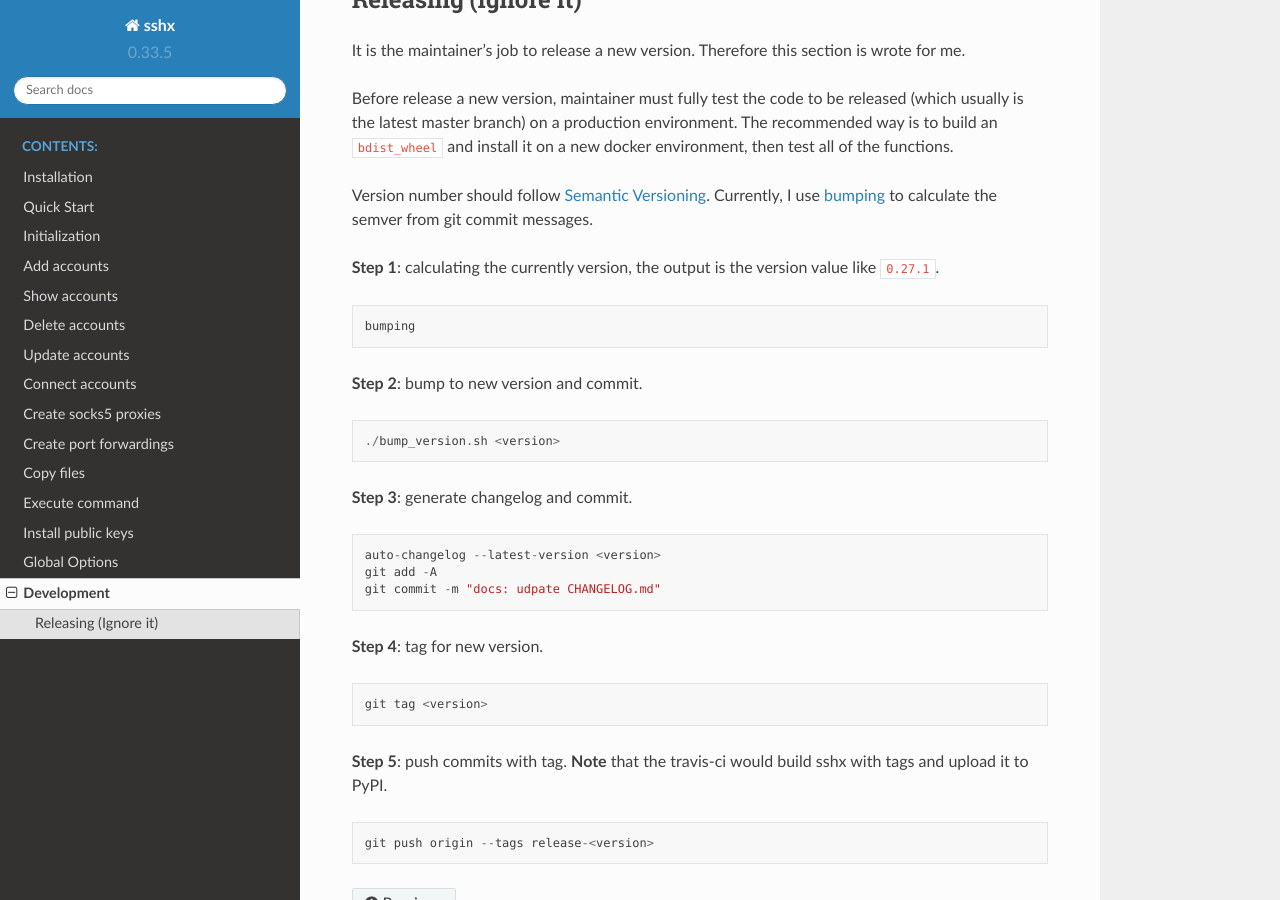
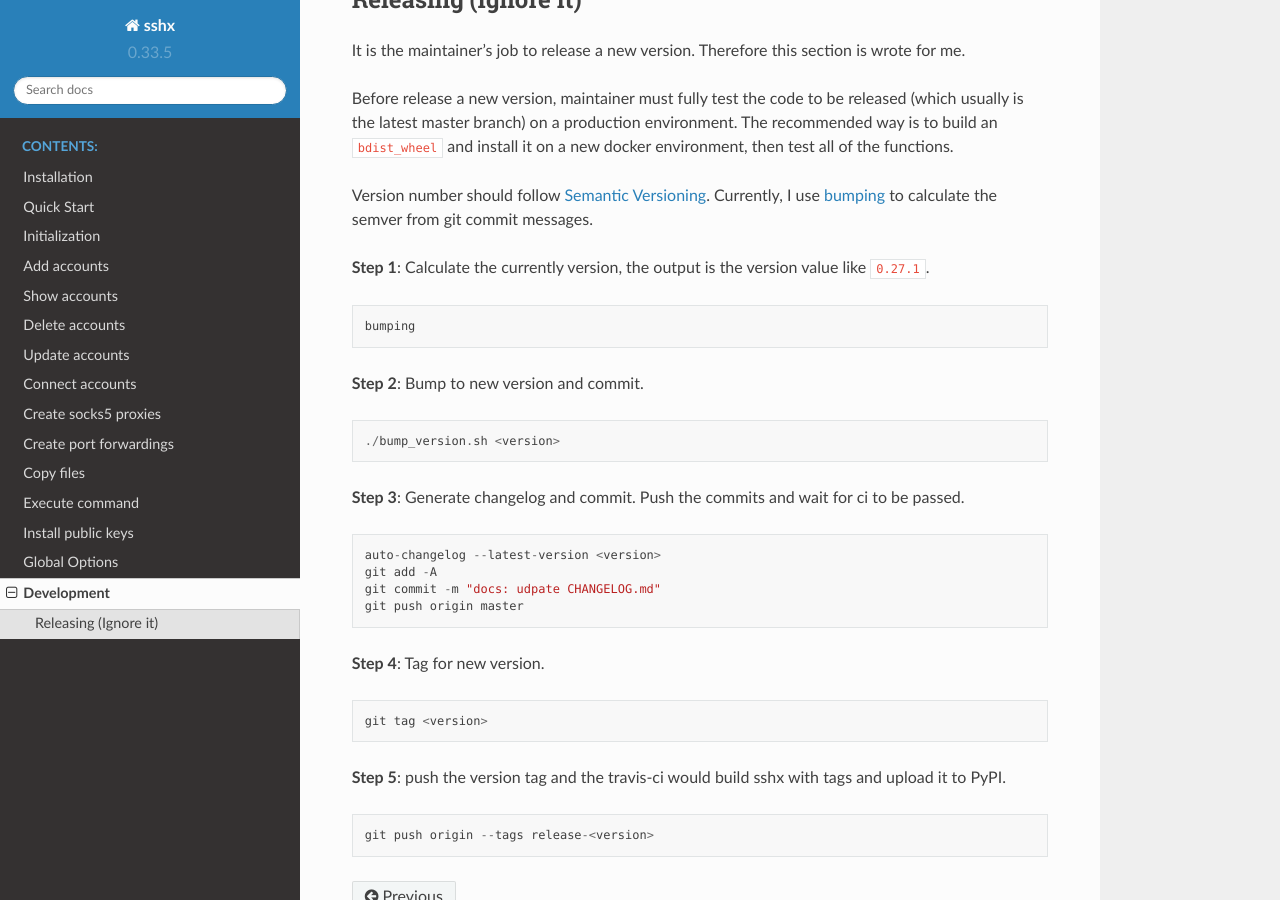
Before and after one commit to WqyJh/sshx, a Sphinx documentation site: the page built from doc/source/dev.rst, in a window 1280 px wide and 900 px high, scrolled down 850 px. Built offline with Sphinx 7.4.7 and the Read the Docs theme 2.0.0, drawn with Linux system fonts in a browser that asks for light colours.

Commit message:
docs: update dev.rst

```diff
--- a/doc/source/dev.rst
+++ b/doc/source/dev.rst
@@ -34,24 +34,25 @@ Before release a new version, maintainer must fully test the code to be released
 Version number should follow `Semantic Versioning <https://semver.org/>`_. Currently, I use `bumping <https://github.com/WqyJh/bumping>`_ to calculate the semver from git commit messages.
 
 
-**Step 1**: calculating the currently version, the output is the version value like ``0.27.1``. ::
+**Step 1**: Calculate the currently version, the output is the version value like ``0.27.1``. ::
 
     bumping
 
-**Step 2**: bump to new version and commit. ::
+**Step 2**: Bump to new version and commit. ::
 
     ./bump_version.sh <version>
 
-**Step 3**: generate changelog and commit. ::
+**Step 3**: Generate changelog and commit. Push the commits and wait for ci to be passed. ::
 
     auto-changelog --latest-version <version>
     git add -A
     git commit -m "docs: udpate CHANGELOG.md"
+    git push origin master
 
-**Step 4**: tag for new version. ::
+**Step 4**: Tag for new version. ::
 
     git tag <version>
 
-**Step 5**: push commits with tag. **Note** that the travis-ci would build sshx with tags and upload it to PyPI. ::
+**Step 5**: push the version tag and the travis-ci would build sshx with tags and upload it to PyPI. ::
 
     git push origin --tags release-<version>
```
